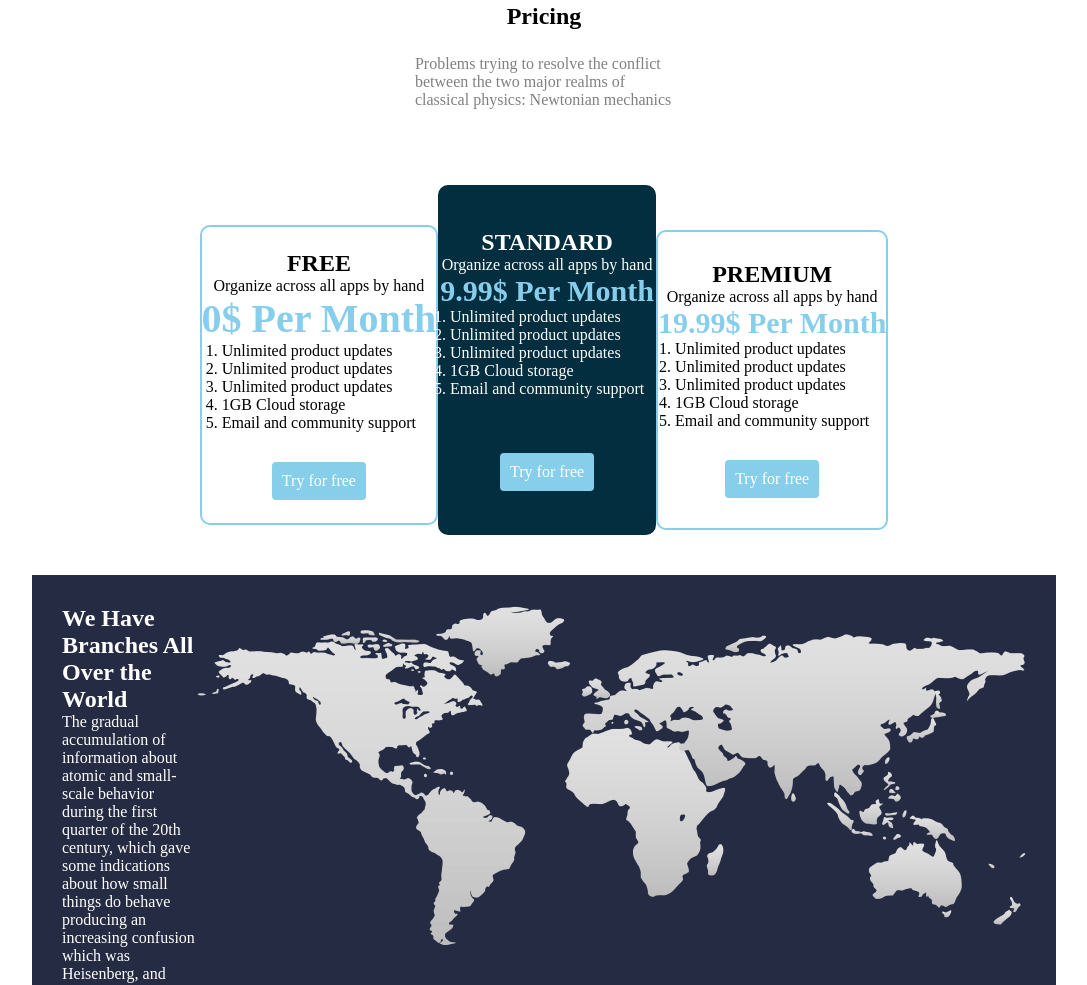
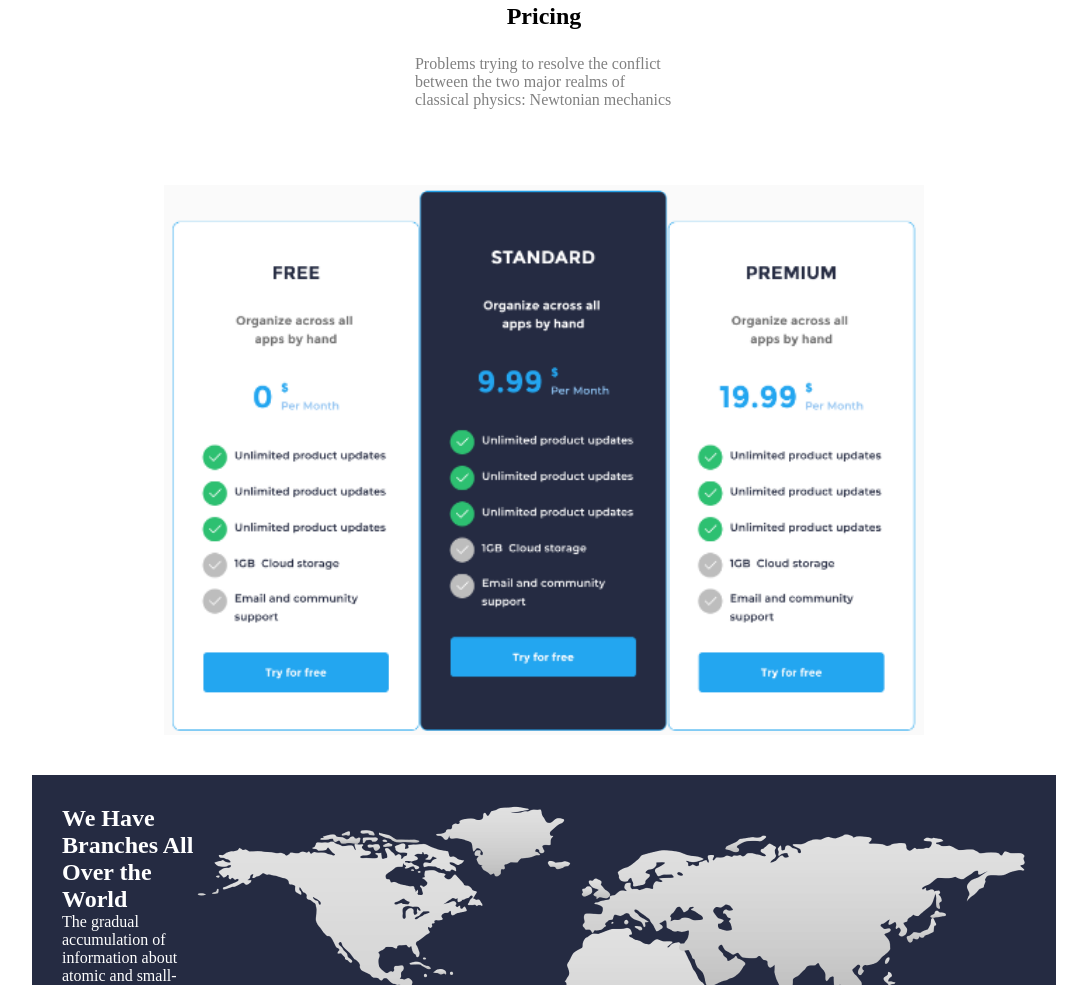
Before and after one commit to chanaiagwata/Week2.IP, a plain HTML site: page index.html in a window 1280 px wide. Shown: the part 2627-3612 px from the top of the page, without its empty margins (96-1183 px from the left). Drawn offline with Linux system fonts and the light colour scheme.

Commit message:
This will update html file

```diff
--- a/index.html
+++ b/index.html
@@ -122,17 +122,17 @@
         <p>Problems trying to resolve the conflict between the two major realms of classical physics: Newtonian mechanics</p>
     </div>
     <div class="packages">
-        <div class="free">
+        <!--<div class="free">
             <h2> FREE</h2>
             <p>Organize across all apps by hand</p>
             <h3>0$ Per Month</h3>
-            <ol>
+            <ul>
                 <li>Unlimited product updates</li>
                 <li>Unlimited product updates</li>
                 <li>Unlimited product updates</li>
                 <li>1GB Cloud storage</li>
                 <li>Email and community support</li>
-            </ol>
+            </ul>
             <div class="trial">
                 <p> Try for free</p>
             </div>
@@ -141,13 +141,13 @@
             <h2>STANDARD</h2>
             <p>Organize across all apps by hand</p>
             <h3>9.99$ Per Month</h3>
-            <ol>
+            <ul>
                 <li>Unlimited product updates</li>
                 <li>Unlimited product updates</li>
                 <li>Unlimited product updates</li>
                 <li>1GB Cloud storage</li>
                 <li>Email and community support</li>
-            </ol>
+            </ul>
             <div class="trial">
                 <p> Try for free</p>
             </div>
@@ -155,17 +155,19 @@
         <div class="premium">
             <h2>PREMIUM</h2>
             <p>Organize across all apps by hand</p>
-            <h3>19.99$ Per Month</h3>
-            <ol>
+            <h3>19.99$ Per Month</h3>-->
+            <img src="image24.PNG" alt="image" height=550px width=760x>
+
+            <!--<ul>
                 <li>Unlimited product updates</li>
                 <li>Unlimited product updates</li>
                 <li>Unlimited product updates</li>
                 <li>1GB Cloud storage</li>
                 <li>Email and community support</li>
-            </ol>
+            </ul>
             <div class="trial">
                 <p> Try for free</p>
-            </div>
+            </div>-->
         </div>
     </div>
 <div class="directions">
```
Also changed, not shown: image24.PNG (added).
